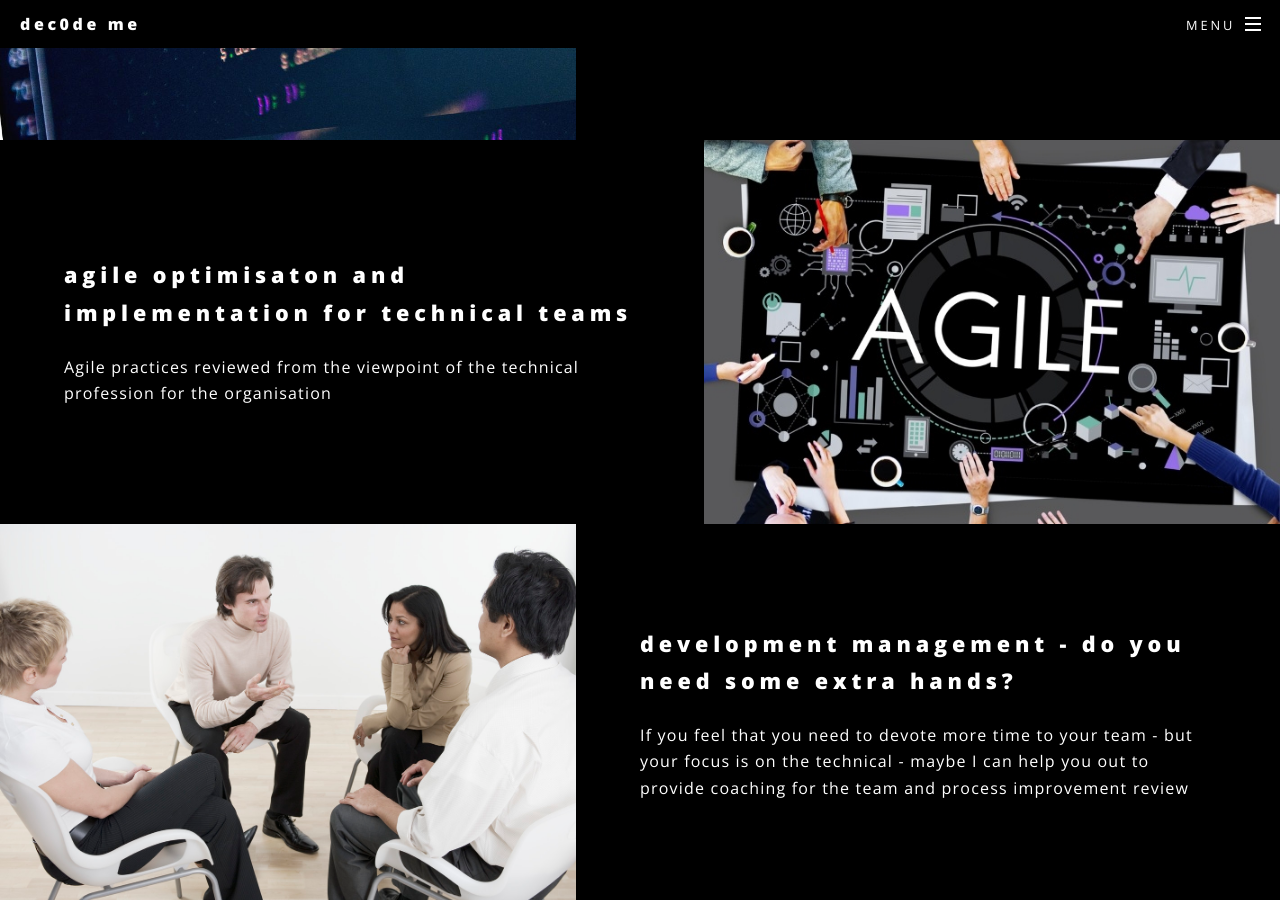
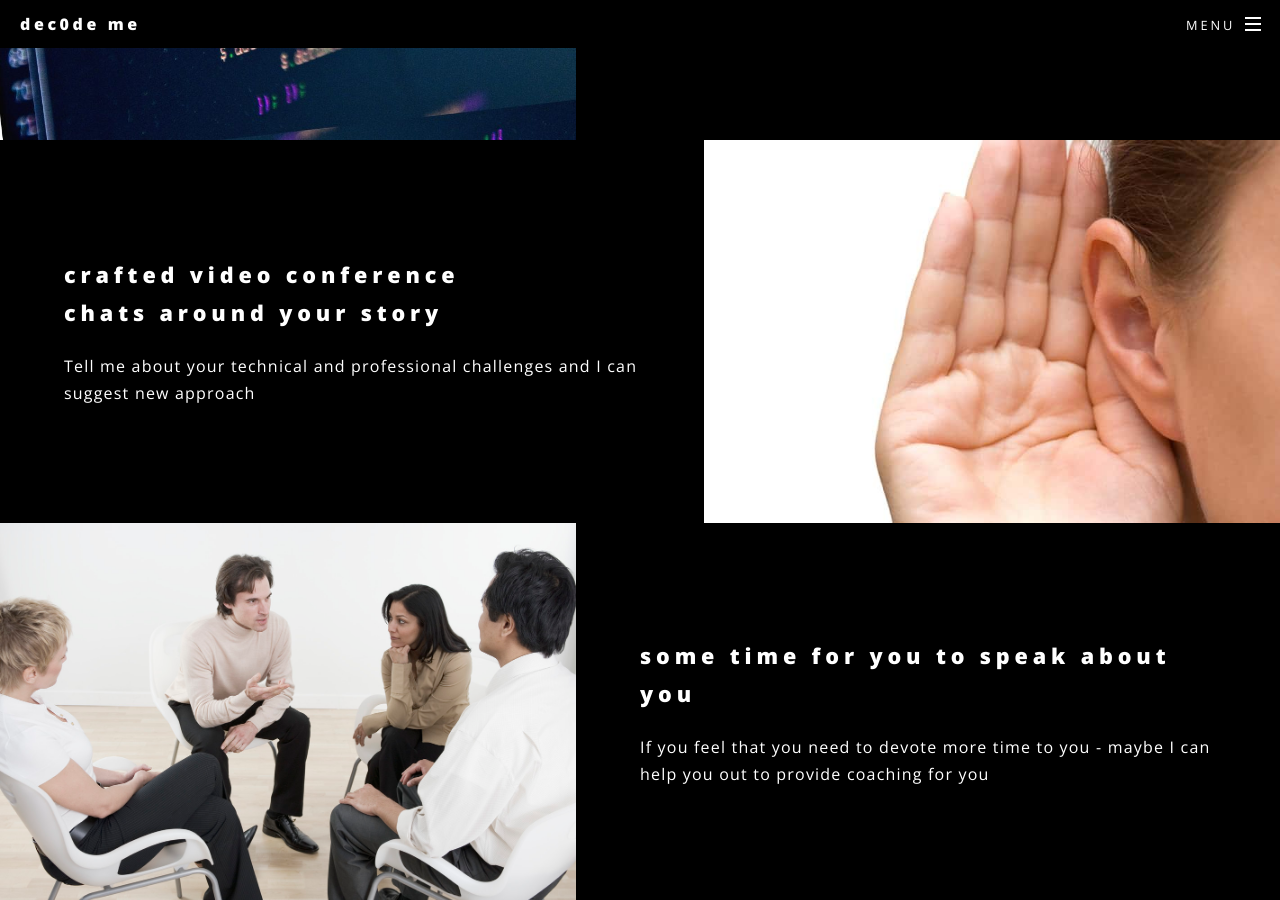
Before and after one commit to daniel-woolfson/dec0de-me, a Jekyll site: the page built from index.html, in a window 1280 px wide and 900 px high, scrolled down 1146 px. Built offline with Jekyll 4.4.1, drawn with Linux system fonts in a browser that asks for light colours.

Commit message:
changed back to coaching

```diff
--- a/index.html
+++ b/index.html
@@ -22,17 +22,16 @@
 							</div>
 						</section>
 						<section class="spotlight">
-							<div class="image"><img src="images/pic15.jpg" alt="" /></div><div class="content">
-								<h2>Agile optimisaton and<br />
-								implementation for technical teams</h2>
-								<p>Agile practices reviewed from the viewpoint of the technical profession for the organisation</p>
+							<div class="image"><img src="images/pic01.jpg" alt="" /></div><div class="content">
+								<h2>Crafted video conference<br />
+								chats around your story</h2>
+								<p>Tell me about your technical and professional challenges and I can suggest new approach</p>
 							</div>
 						</section>
 						<section class="spotlight">
 							<div class="image"><img src="images/pic03.jpg" alt="" /></div><div class="content">
-								<h2>Development Management - Do you<br>
-								need some extra hands?</h2>
-								<p>If you feel that you need to devote more time to your team - but your focus is on the technical - maybe I can help you out to provide coaching for the team and process improvement review</p>
+								<h2>Some time for you to speak about you</h2>
+								<p>If you feel that you need to devote more time to you - maybe I can help you out to provide coaching for you</p>
 							</div>
 						</section>
 					</section>
```
Also changed, not shown: _config.yml (line endings or trailing spaces).
